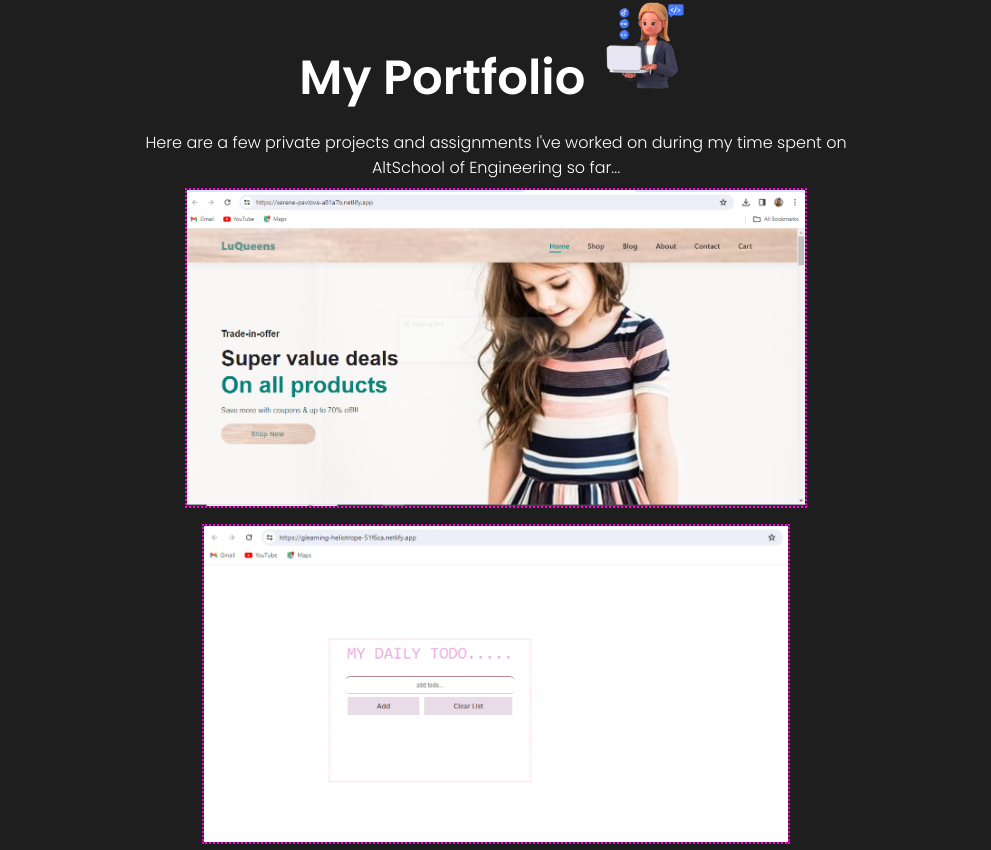
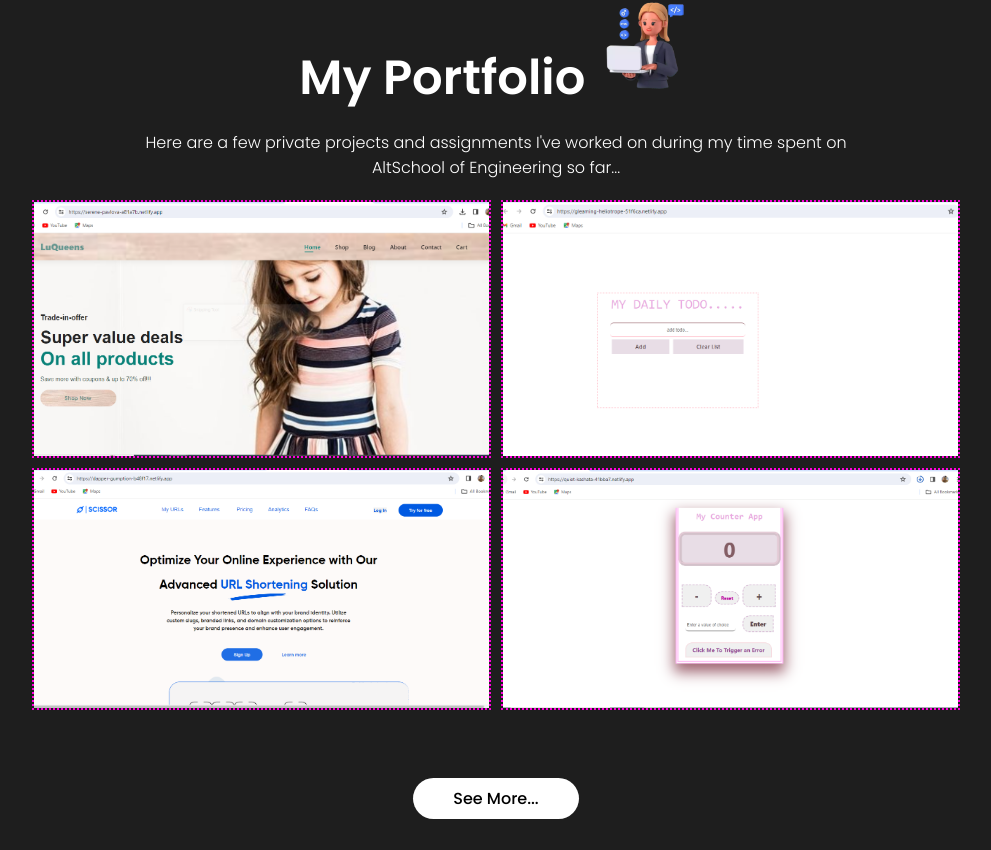
Before and after one commit to queencyril/My-Portfolio, a React (Create React App) app: page / in a window 1280 px wide. Shown: the part 850-1700 px from the top of the page, without its empty margins (144-1135 px from the left). Built offline with nearby package versions, Linux system fonts and the light colour scheme.

Commit message:
feat: displayed Portfolio section content in grid

```diff
--- a/src/components/Works/Works.js
+++ b/src/components/Works/Works.js
@@ -21,10 +21,14 @@ const Works = () => {
         </span>
 
         <div className="workImgs">
-          <img src={Folio3} alt="" className="workImg" />
-          <img src={Folio1} alt="" className="workImg" />
+          {[Folio3, Folio1, Folio4, Folio2].map((item) => (
+            <div className="workImg-div">
+              <img src={item} alt="" className="workImg" />
+            </div>
+          ))}
+          {/* <img src={Folio1} alt="" className="workImg" />
           <img src={Folio4} alt="" className="workImg" />
-          <img src={Folio2} alt="" className="workImg" />
+          <img src={Folio2} alt="" className="workImg" /> */}
         </div>
 
         <button className="workBtn">See More...</button>
--- a/src/components/Works/works.css
+++ b/src/components/Works/works.css
@@ -1,4 +1,4 @@
-.works{
+.works {
   margin: 3rem auto;
   min-height: calc(100vh - 4rem);
   width: 100vw;
@@ -12,34 +12,41 @@
   margin-top: 6rem;
 }
 
-.workTitle{
+.workTitle {
   margin: 1rem 0;
   font-size: 3rem;
 }
 
-.workDesc{
+.workDesc {
   font-weight: 300;
   font-size: 1rem;
   max-width: 45rem;
 }
 
-.workImgs{
-    display: flex;
+.workImgs {
+  display: grid;
+  grid-template-columns: repeat(2, 1fr);
+  gap: 10px;
+  /* max-width: 30vw; */
+  margin: 20px auto;
+  /* display: flex;
     align-items: center;
     justify-content: center;
     flex-wrap: wrap;
     width: 30vw;
-    max-width: 35rem;
+    max-width: 35rem;     */
 }
 
-.workImg{
+.workImg {
   object-fit: cover;
-    height: 20rem;
-    margin: 0.5rem;
+  /* height: 20rem; */
+  height: 100%;
+  /* margin: 0.5rem; */
+  width: 100%;
   border: 2px dotted rgb(255, 0, 221);
 }
 
-.workBtn{
+.workBtn {
   margin: 3rem 0;
   padding: 0.5rem 2.5rem;
   border: none;
@@ -48,16 +55,17 @@
   font-size: 1rem;
 }
 
-.folioImg{
+.folioImg {
   object-fit: cover;
   height: 6rem;
-    width: 6rem ;
-
+  width: 6rem;
 }
 
-@media screen and (max-width:585px){
-    .workImg{
+@media screen and (max-width: 585px) {
+  .workImg {
     height: 48vw;
-
+  }
+  .workImgs {
+    grid-template-columns: repeat(1, 1fr);
   }
 }
```
Lines whose indentation alone changed are shown as unchanged.
